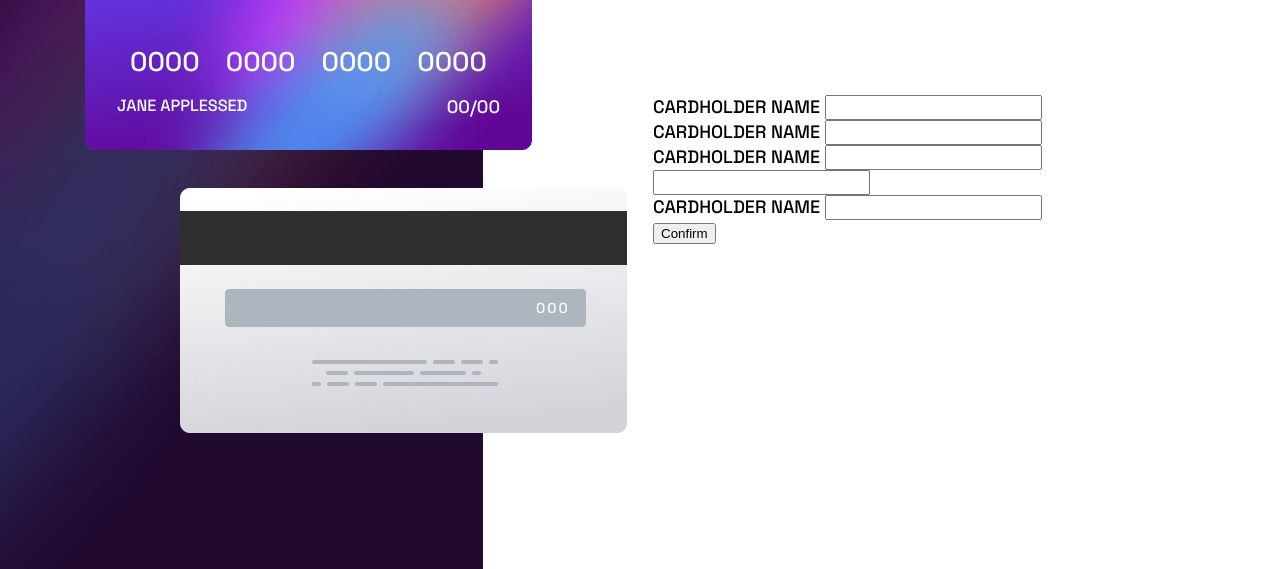
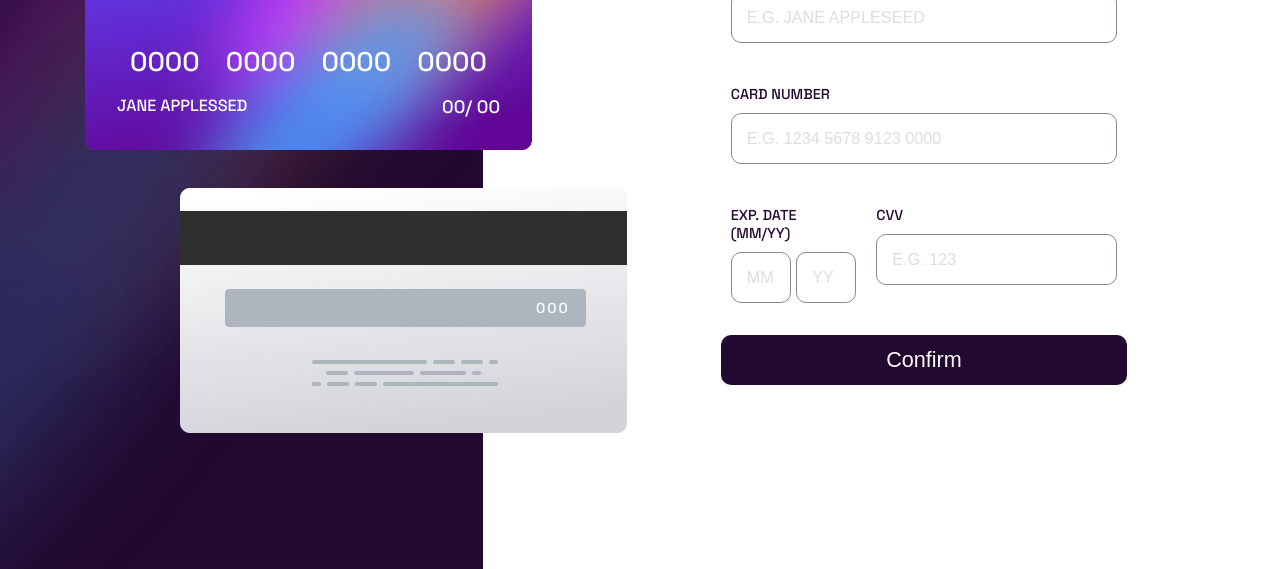
Before and after one commit to Maliklar/interactive-card-details-form-main, a plain HTML site: page index.html in a window 1280 px wide. Shown: the part 231-800 px from the top of the page. Drawn offline with Linux system fonts and the light colour scheme.

Commit message:
form created

```diff
--- a/index.html
+++ b/index.html
@@ -20,7 +20,7 @@
           <span id="card-number"> <span>0000</span> <span>0000</span> <span>0000</span> <span>0000</span></span>
           <div class="card-details-bottom">
             <span id="holder-name">jane applessed</span>
-            <span id="expiry">00/00</span>
+            <span id="expiry"><span id="month">00</span>/ <span id="year">00</span></span>
           </div>
         </div>
       </div>
@@ -29,24 +29,27 @@
       </div>
     </div>
     <div class="right">
-      <form>
-        <div>
-          <label for="holder-name">CARDHOLDER NAME</label>
-          <input type="text" id="holder-name" name="holder-name" required>
+      <form id="form">
+        <div class="form-input">
+          <label for="holder-name" >CARDHOLDER NAME</label>
+          <input type="text" id="holder-name" name="holder-name" placeholder="e.g. Jane Appleseed" oninput="nameChanged(this.value)" required>
         </div>
-         <div>
-          <label for="holder-name">CARDHOLDER NAME</label>
-          <input type="text" id="holder-name" name="holder-name" required>
+         <div class="form-input">
+          <label for="holder-name">CARD NUMBER</label>
+          <input type="text" id="holder-name" name="holder-name" placeholder="e.g. 1234 5678 9123 0000" maxlength="16" oninput="cardNumberChanged(this.value)" required>
         </div>
-         <div>
-          <div>
-            <label for="holder-name">CARDHOLDER NAME</label>
-            <input type="text" id="holder-name" name="holder-name" required>
-            <input type="text" id="holder-name" name="holder-name" required>
+         <div style="display: flex;">
+          <div class="form-input" >
+            <label for="holder-name">EXP. DATE (MM/YY)</label>
+            <div style="display: flex; align-items: center; justify-content: center; justify-content: space-between">
+            <input style="width: 60px;" type="text" id="holder-name" name="holder-name" placeholder="MM" maxlength="2" oninput="monthChanged(this.value)" required>
+            <input style="width: 60px;" type="text" id="holder-name" name="holder-name" placeholder="YY" maxlength="2" oninput="yearChanged(this.value)" required>
+            </div>
+
           </div>
-          <div>
-             <label for="holder-name">CARDHOLDER NAME</label>
-              <input type="text" id="holder-name" name="holder-name" required>
+          <div class="form-input">
+             <label for="holder-name">CVV</label>
+              <input type="text" id="holder-name" name="holder-name" placeholder="e.g. 123" maxlength="3" oninput="cvvChanged(this.value)" required>
           </div>
         </div>
 
--- a/main.js
+++ b/main.js
@@ -0,0 +1,33 @@
+const holderName = document.getElementById('holder-name');
+const cardNumber = document.getElementById('card-number');
+const cvv = document.getElementById('cvv');
+const year = document.getElementById('year');
+const month = document.getElementById('month');
+
+function nameChanged(value){
+    holderName.innerText = value;
+}
+
+
+
+function cardNumberChanged(value){
+        while(value.length <= 15){
+            value += '0';
+        }
+
+    cardNumber.innerHTML =
+    `<span>${value[0]}${value[1]}${value[2]}${value[3]}</span> <span>${value[4]}${value[5]}${value[6]}${value[7]}</span> <span>${value[8]}${value[9]}${value[10]}${value[11]}</span> <span>${value[12]}${value[13]}${value[14]}${value[15]}</span>`
+}
+
+function monthChanged(value){
+    month.innerText = value;
+
+}
+
+function yearChanged(value){
+    year.innerText = value;
+}
+
+function cvvChanged(value){
+    cvv.innerText = value;
+}
--- a/styles.css
+++ b/styles.css
@@ -96,6 +96,7 @@ body{
 .right {
     display: flex;
     flex-direction: column;
+    align-items: center;
     flex: 50%;
 }
 
@@ -118,6 +119,42 @@ body{
     display: none;
 }
 
+label{
+    font-size: 0.8rem;
+    color: var(--VeryDarkViolet);
+}
+
+#form{
+    display: flex;
+    flex-direction: column;
+    width: 75%;
+    gap: 22px;
+}
+
+.form-input{
+    display: flex;
+    flex-direction: column;
+    margin: 10px;
+    gap: 10px;
+}
+
+input[type="text"] {
+    border: solid var(--DarkGrayishViolet) 1px;
+    border-radius: 10px;
+    padding: 15px;
+}
+
+input[type="text"]::placeholder {
+    color: var(--LightGrayishViolet);
+}
+button{
+    background-color: var(--VeryDarkViolet);
+    color: var(--White);
+    border: none;
+    border-radius: 10px;
+    padding: 12px 18px;
+    font-size: 1.2rem;
+}
 @media screen and (max-width: 600px) {
     .mobile {
        display: block;
```
